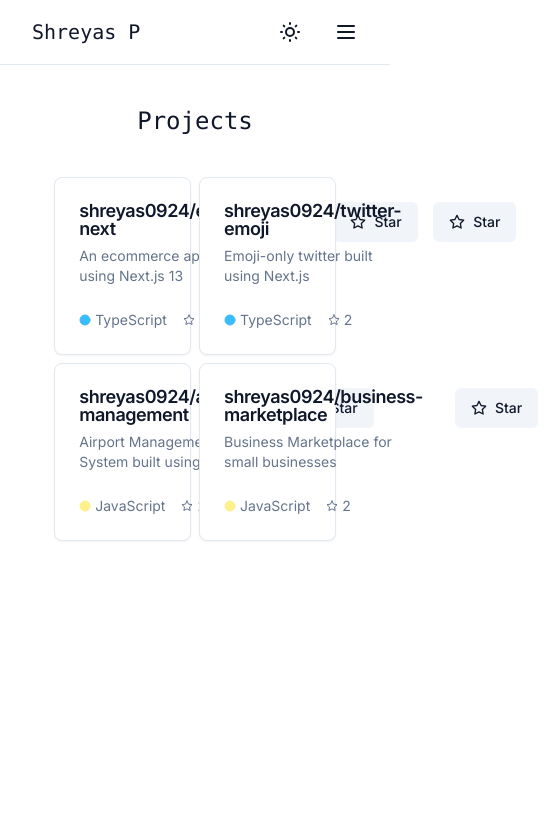
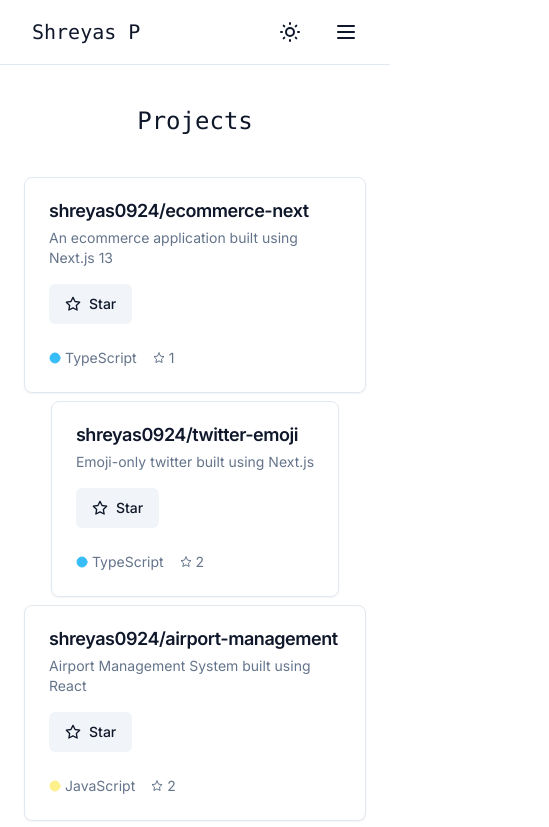
Before and after one commit to shreyas0924/portfolio-website, a Next.js app: page /projects in a window 390 px wide. Shown: the top 827 px of the page, 549 px wide, since content can reach past the window. Built offline with nearby package versions, Linux system fonts and the light colour scheme.

Commit message:
fxed styling

```diff
--- a/components/github-projects.tsx
+++ b/components/github-projects.tsx
@@ -28,15 +28,15 @@
   JavaScript,
 }: Github) {
   return (
-    <Card className="w-2/5">
-      <CardHeader className="grid grid-cols-[1fr_110px] items-start gap-4 space-y-0 ">
+    <Card className="lg:w-2/5">
+      <CardHeader className="grid items-start gap-4 space-y-0 md:grid-cols-[1fr_120px] ">
         <div className="space-y-2">
           <Link href={`https://www.github.com/${title}`} target="_blank">
             <CardTitle>{title}</CardTitle>
           </Link>
           <CardDescription>{description}</CardDescription>
         </div>
-        <div className="ml-4">
+        <div className="lg:ml-4">
           <Link href={`https://www.github.com/${title}`} target="_blank">
             <Button variant="ghost" className="bg-secondary">
               <Star className="mr-2 h-4 w-4" />
```
Also changed, not shown: app/projects/page.tsx (+2 -9 lines).
